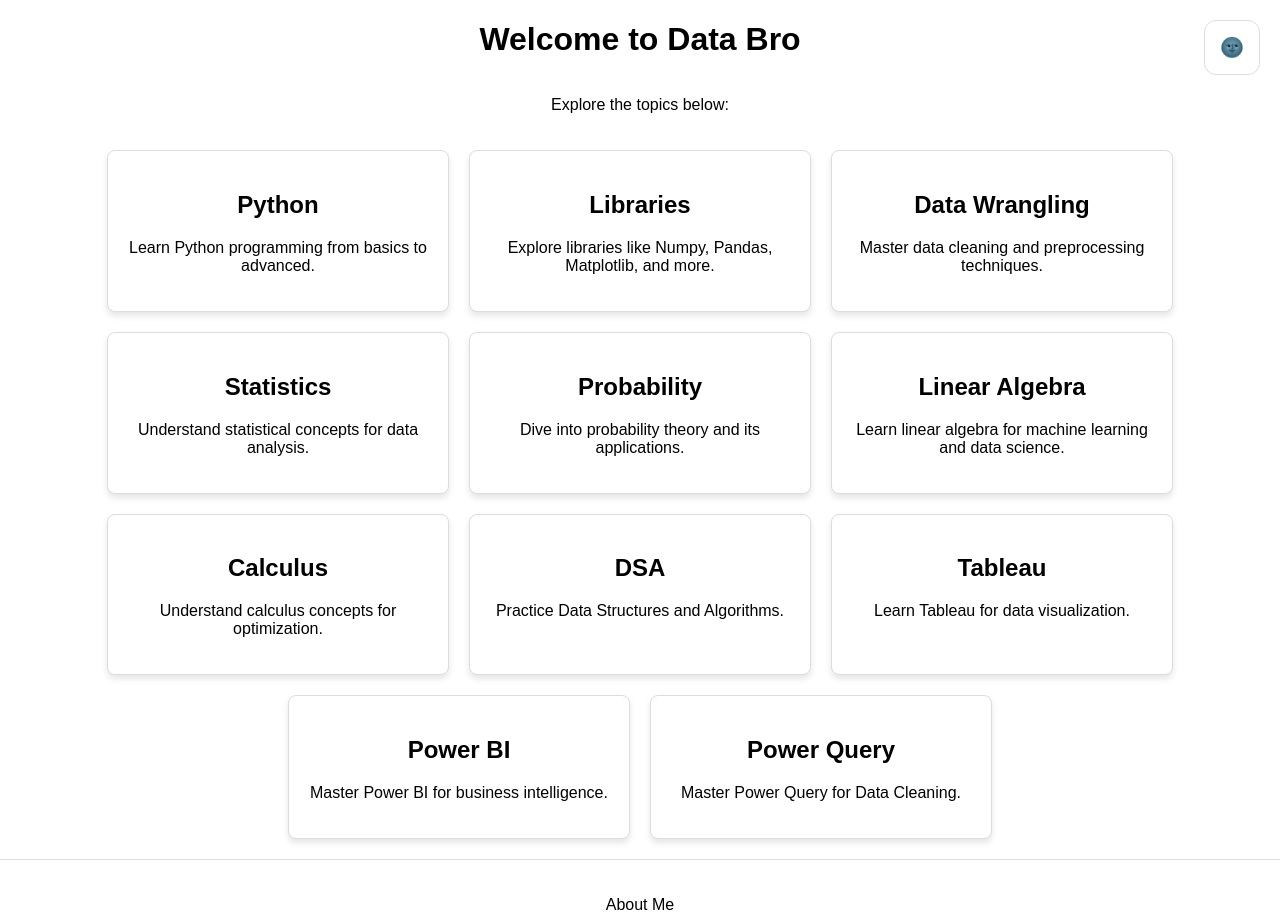
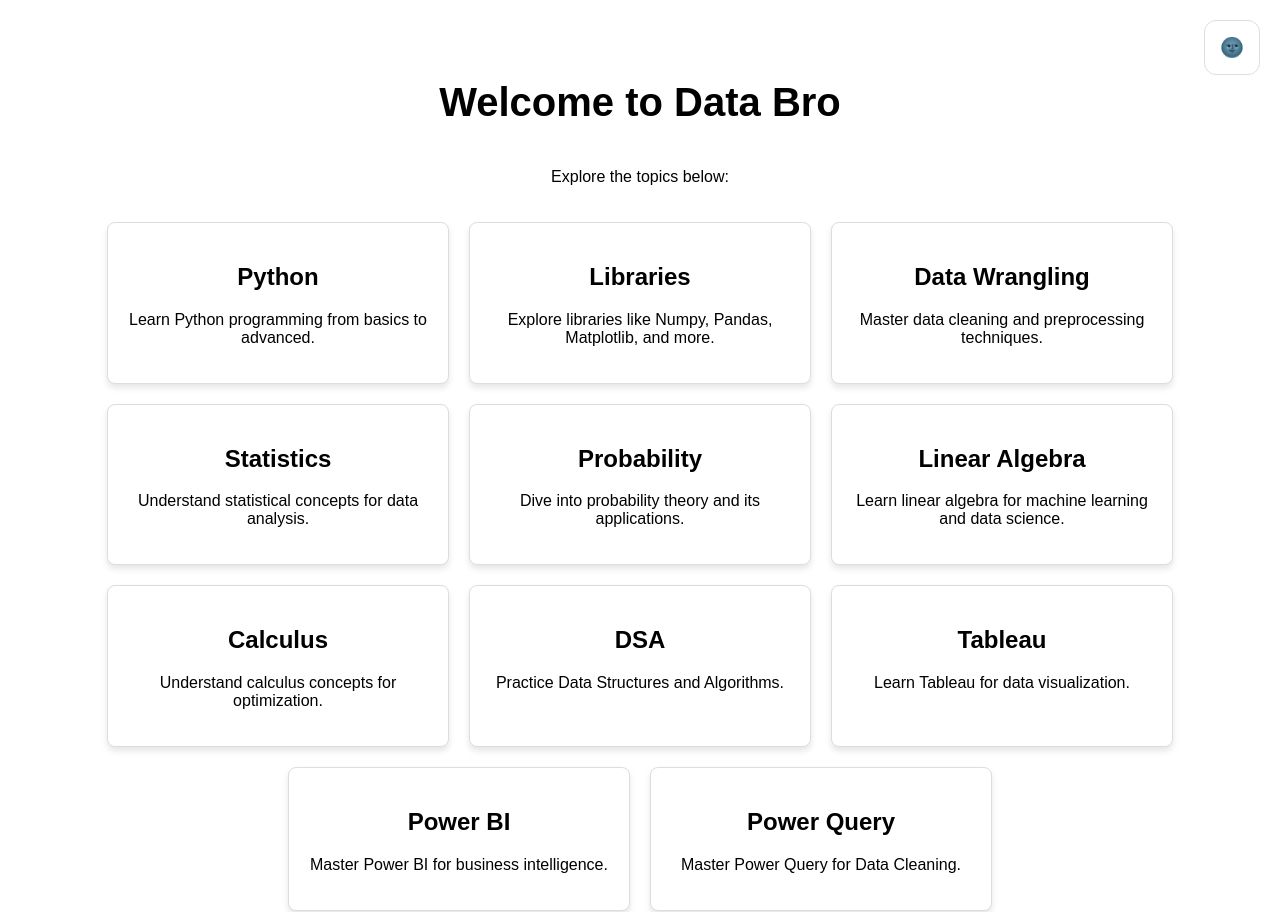
Before and after one commit to Nivin24/DataBRO, a Flask app: page / in a window 1280 px wide. Shown: the top 912 px of the page. Run offline with Flask 3, Linux system fonts and the light colour scheme.

Commit message:
Update home.html

```diff
--- a/templates/home.html
+++ b/templates/home.html
@@ -156,7 +156,7 @@
     </head>
     <body>
         <button class="theme-toggle" onclick="toggleTheme()" id="themeToggleButton">🌚</button>
-        <h1>Welcome to Data Bro</h1>
+        <h1 style="margin-top: 80px; font-size: 2.5rem;">Welcome to Data Bro</h1>
         <p>Explore the topics below:</p>
         <div class="card-container">
         {% for topic in topics %}
```
